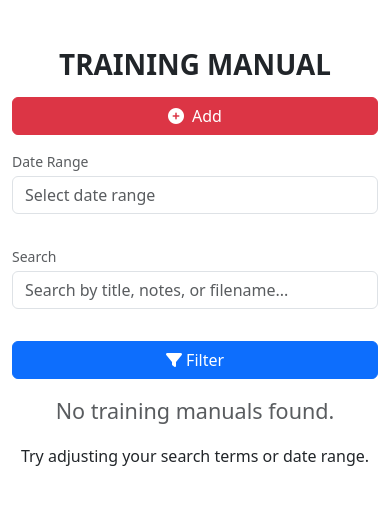
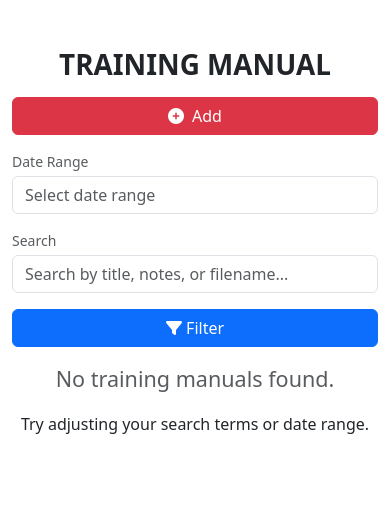
Before and after one commit to xynoan/training-manual, a CodeIgniter app: page /database/ in a window 390 px wide. Shown: the top 505 px of the page. Run offline with CodeIgniter, Linux system fonts and the light colour scheme; data that the repository does not hold is empty; some libraries are stand-ins or nearby versions.

Commit message:
ui: make filters responsive

```diff
--- a/application/views/pages/index.php
+++ b/application/views/pages/index.php
@@ -22,7 +22,7 @@
                 placeholder="Search by title, notes, or filename..."
                 value="<?= isset($search) ? htmlspecialchars($search) : '' ?>">
         </div>
-        <div class="d-block responsiveFormGroup">
+        <div class="d-block responsiveFormGroup mb-3">
             <label class="form-label small text-muted mb-1 d-none">&nbsp;</label>
             <div class="d-flex gap-2 flex-column flex-sm-row">
                 <button class="btn btn-primary" type="button" id="filterBtn">
--- a/assets/style.css
+++ b/assets/style.css
@@ -567,6 +567,12 @@ textarea::placeholder {
     }
 }
 
+@media (max-width: 768px) {
+    .responsiveFormGroup {
+        margin-bottom: 0;
+    }
+}
+
 /* Medium devices and up (min-width: 768px) */
 @media (min-width: 768px) {
     #titleGroup,
```
